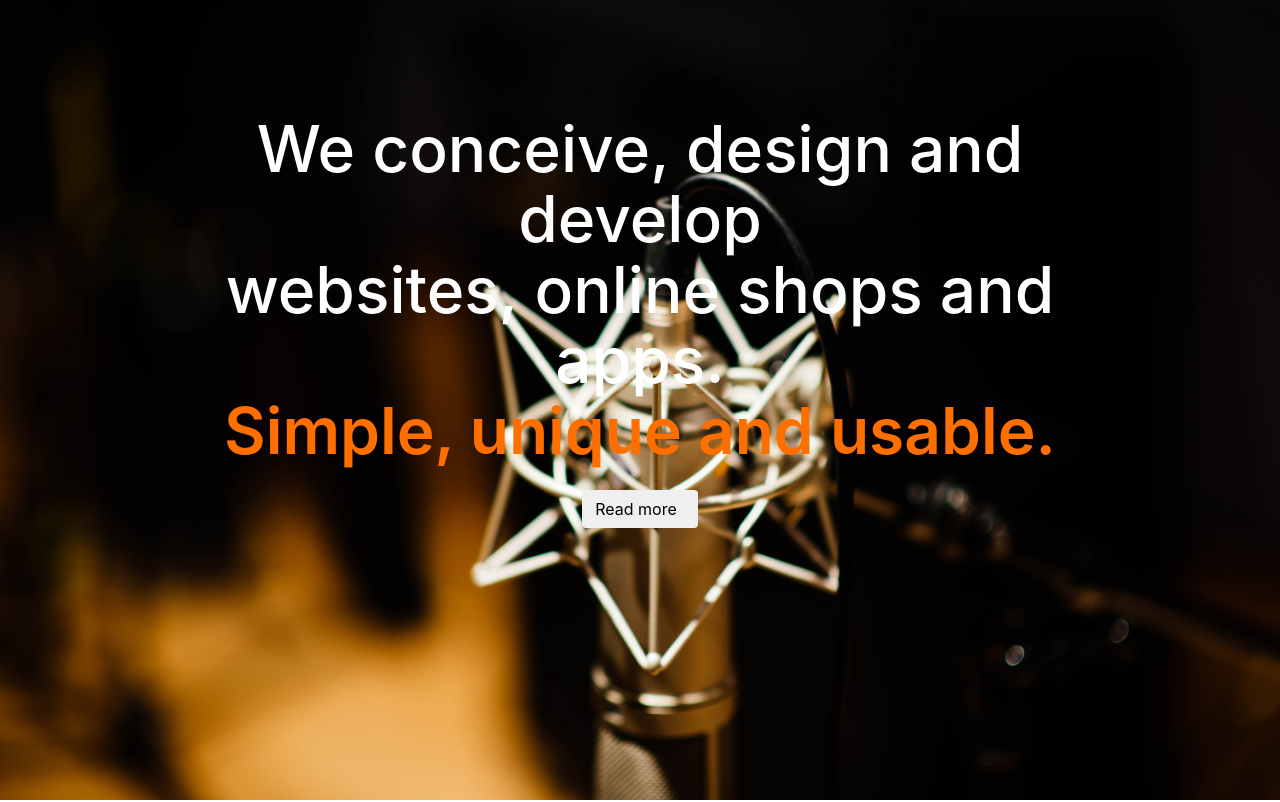
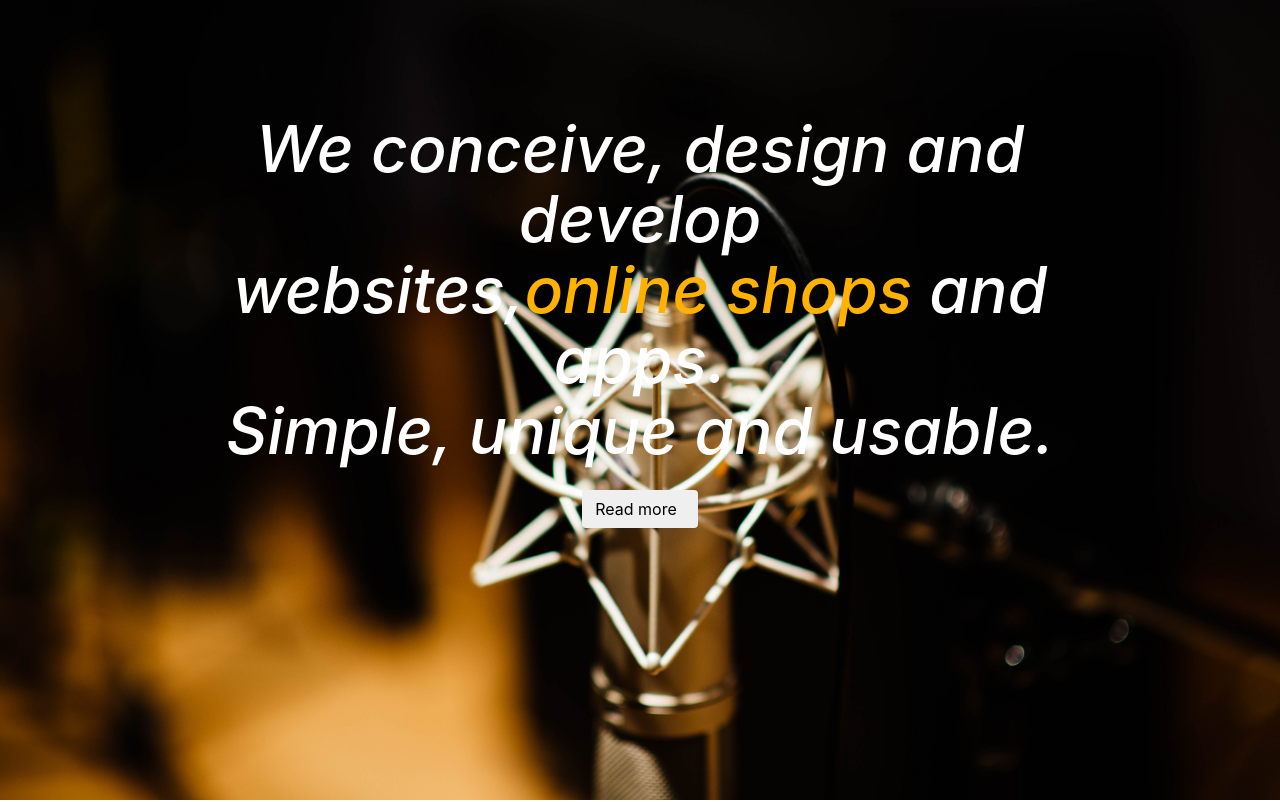
Before and after one commit to alsamzu/pooliestudios, a plain HTML site: page index.html in a window 1280 px wide. Shown: the top 802 px of the page. Drawn offline with Linux system fonts and the light colour scheme.

Commit message:
fonts modification

```diff
--- a/css/styles.css
+++ b/css/styles.css
@@ -11,11 +11,12 @@ h2{
     color: white;
 
     font-size: 5vw;
+    font-style: italic;
 
 }
 .color{
-color: #ff6f00;
-    font-weight: 600;
+color:#ffb300;
+
 }
 #intro {
     background: url("/img/poolie.jpg")no-repeat center center fixed;
--- a/index.html
+++ b/index.html
@@ -30,8 +30,8 @@
 
                 <!-- Description -->
                 <h2 class="white-text my-4">
-                We conceive, design and develop<br> websites, online shops and apps. <br>
-                    <span class="color">Simple, unique and usable.</span>
+                We conceive, design and develop<br> websites,<span class="color">online shops</span>  and apps. <br>
+                    Simple, unique and usable.
                     </h2>
                 <button type="button" class="btn btn-outline-white">Read more<i class="fa fa-book ml-2"></i></button>
             </div>
```
